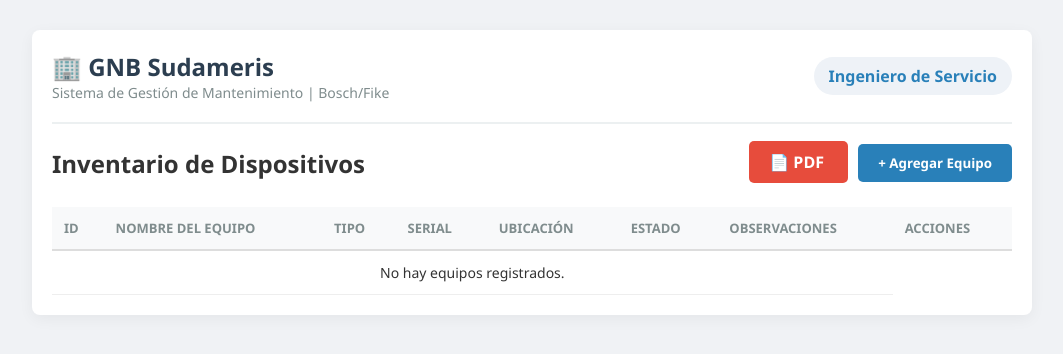
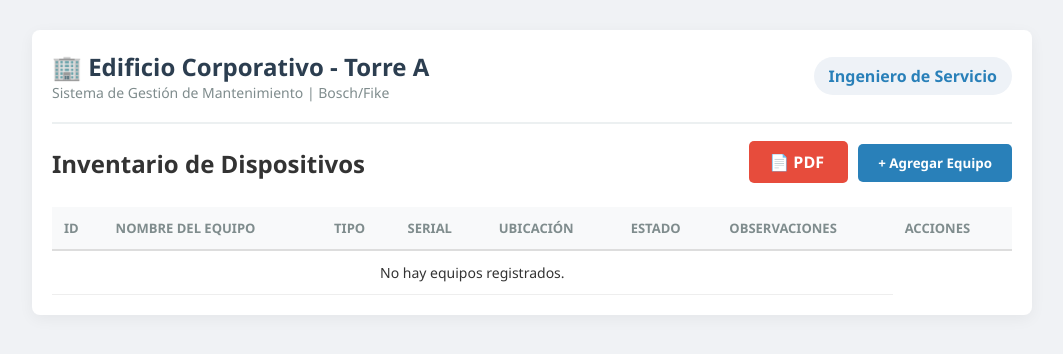
Before and after one commit to Libros73/Sistema-Mantenimiento, a Flask app: page / in a window 1280 px wide. Shown: the top 354 px of the page, without its empty margins (108-1171 px from the left). Run offline with Flask 3, Linux system fonts and the light colour scheme; data that the repository does not hold is empty.

Commit message:
se cambio el nombre de GNB

```diff
--- a/app.py
+++ b/app.py
@@ -174,7 +174,7 @@ def exportar_pdf():
     # 3. Dibujar el Encabezado
     # (Coordenadas X, Y): En PDF, (0,0) es la esquina INFERIOR izquierda.
     c.setFont("Helvetica-Bold", 18)
-    c.drawString(50, 750, "GNB Sudameris - Reporte de Activos")
+    c.drawString(50, 750, "Cliente Confidencial - Torre A - Reporte de Activos")
 
     c.setFont("Helvetica", 12)
     c.drawString(50, 730, "Sistema de Gestión de Mantenimiento | Bosch/Fike")
--- a/templates/index.html
+++ b/templates/index.html
@@ -11,7 +11,7 @@
     <div class="main-container">
         <header class="dashboard-header">
             <div class="logo-area">
-                <h1>🏢 GNB Sudameris</h1>
+               <h1>🏢 Edificio Corporativo - Torre A</h1>
                 <p>Sistema de Gestión de Mantenimiento | Bosch/Fike</p>
             </div>
             <div class="user-info">
```
